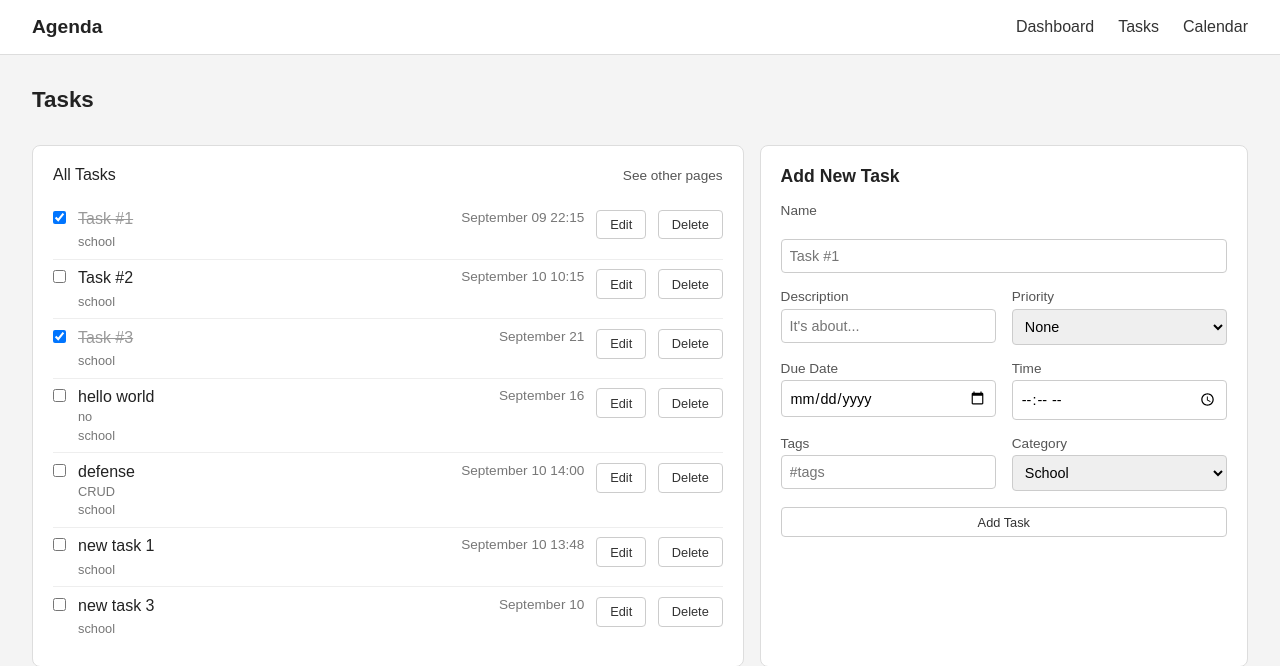
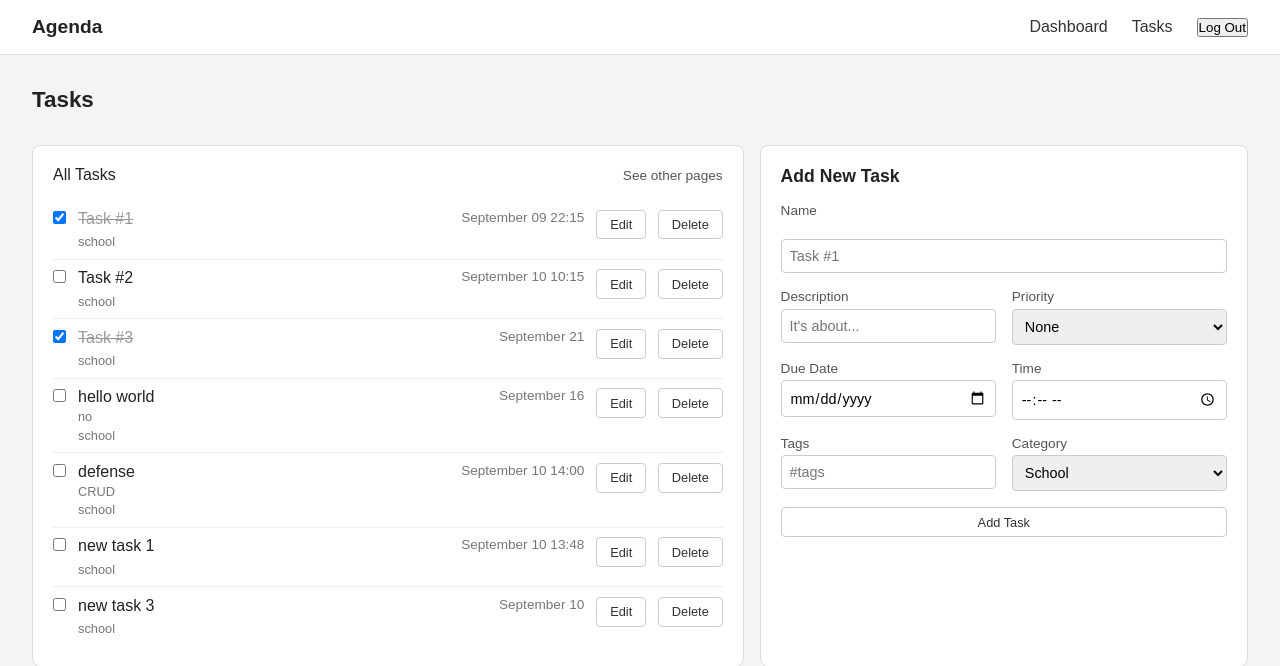
Before and after one commit to strg-ze/cmsc128-Lab1_CRUD_tipon, a Flask app: page /tasks in a window 1280 px wide. Shown: the top 666 px of the page. Run offline with Flask 3, Linux system fonts and the light colour scheme; data comes from the database, SQL or seed files in the repository.

Commit message:
feat: add logout button in navbar

```diff
--- a/templates/partials/nav.html
+++ b/templates/partials/nav.html
@@ -3,6 +3,7 @@
     <ul class="nav-links">
         <li><a href="{{url_for('dashboard')}}">Dashboard</a></li>
         <li><a href="{{url_for('tasks')}}">Tasks</a></li>
-        <li><a href="{{url_for('calendar_page')}}">Calendar</a></li>
-    </ul>
+        <li><form action="{{ url_for('logout') }}" method="POST">
+    <button type="submit" class="logout-btn">Log Out</button>
+</form>
 </nav>
```
